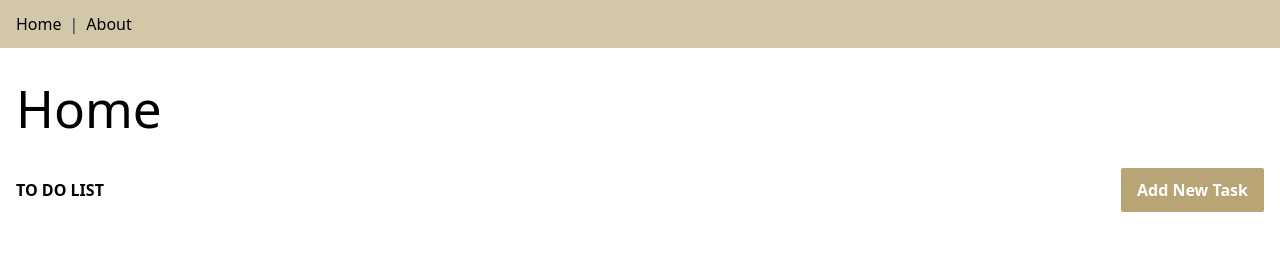
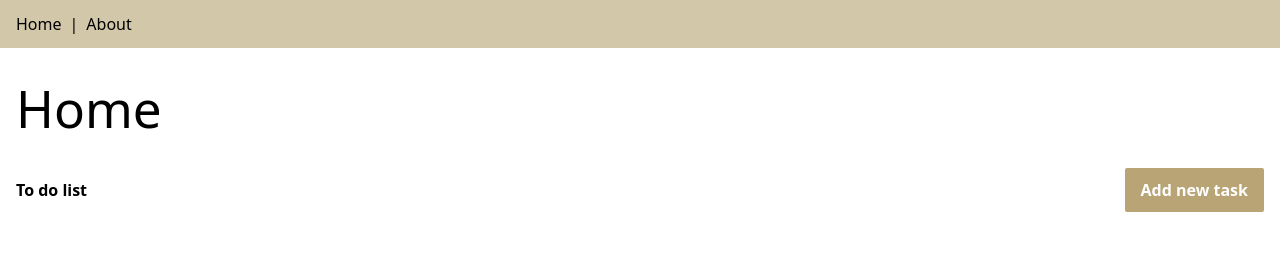
Before and after one commit to shayan541/my-todo-app, a React (Vite) app: page / in a window 1280 px wide. Shown: the top 264 px of the page. Built offline with nearby package versions, Linux system fonts and the light colour scheme.

Commit message:
fix: fix styles

```diff
--- a/src/componnets/common/table/Pagination.tsx
+++ b/src/componnets/common/table/Pagination.tsx
@@ -32,7 +32,7 @@ const Pagination: React.FC<{
           Next
         </Button>
       </div>
-      <div className="flex items-center relative z-20">
+      <div className="flex items-center relative z-20 h-45">
         <label className="mr-2 text-sm text-black">Rows per page:</label>
         <DropDown
           value={rowsPerPage}
--- a/src/componnets/common/table/Table.tsx
+++ b/src/componnets/common/table/Table.tsx
@@ -26,6 +26,7 @@ const Table: React.FC<TableProps> = ({ columns, data, deleteHandler, editHandler
 
   return (
     <div>
+      {/* when database is empty shows this message */}
       {displayedData.length === 0 ? (
         <p className="text-center text-black">database is empty please add new tasks first.</p>
       ) : (
--- a/src/componnets/common/table/TableMenu.tsx
+++ b/src/componnets/common/table/TableMenu.tsx
@@ -7,6 +7,7 @@ const TableMenu: React.FC<{ editHandler: () => void; deleteHandler: () => void }
       <div
         tabIndex={0}
         onBlur={(e) => {
+          // if mouse focused on this element return to avoid of closing the popup
           const nextFocus = e.relatedTarget as HTMLElement | null;
           if (nextFocus?.closest(".menu-container")) {
             return;
--- a/src/componnets/todoList/TodoList.tsx
+++ b/src/componnets/todoList/TodoList.tsx
@@ -46,9 +46,9 @@ const TodoList = () => {
   return (
     <div className="mt-8">
       <div className="flex justify-between flex-wrap items-center font-bold gap-3">
-        <h2 className="uppercase text-black">to do list</h2>
+        <h2 className=" text-black">To do list</h2>
         <div className="flex flex-row-reverse">
-          <Button onClick={() => setShowFormModal(true)}> Add New Task</Button>
+          <Button onClick={() => setShowFormModal(true)}> Add new task</Button>
         </div>
       </div>
       <div className="mt-12 mb-36">
@@ -68,7 +68,7 @@ const TodoList = () => {
         yesHandler={() => {
           deleteRow(selectedTaskId!);
         }}
-        question="Do You Really Want To Remove This Task ?"
+        question="Do you really want yo remove this task ?"
         title="Delete"
         isShown={showDeleteModal}
         onClose={() => setShowDeleteModal(false)}
--- a/src/componnets/todoList/form/FormItem.tsx
+++ b/src/componnets/todoList/form/FormItem.tsx
@@ -23,13 +23,14 @@ const FormItem = <T extends FieldValues>({
       <label htmlFor={id as string} className="block mb-1 font-medium text-black">
         {label}:
       </label>
+      {/* if type is checkbox return this element else return another */}
       {type === "checkbox" ? (
         <input
           type="checkbox"
           id={id as string}
           {...register(id, { required })}
           defaultChecked={Boolean(value)}
-          className="h-4 w-4 border-gray-300 rounded focus:ring-2 focus:ring-gold-200 outline-0 bg-white text-black"
+          className="h-4 w-4 border cursor-pointer border-gray-300 rounded bg-white text-gold-500 checked:bg-gold-200 checked:border-gold-500 focus:outline-none appearance-none checked:after:content-['✔'] checked:after:block checked:after:text-white checked:after:text-sm checked:after:leading-none checked:after:text-center"
         />
       ) : (
         <input
@@ -38,8 +39,7 @@ const FormItem = <T extends FieldValues>({
           {...register(id, { required })}
           defaultValue={getInputValue(value, type)}
           placeholder={placeholder}
-          className="w-full border bg-white text-black border-gray-300 rounded px-3 py-2 focus:outline-none focus:ring-2 focus:ring-gold-200 outline-0
-          "
+          className="w-full border bg-white text-black border-gray-300 rounded px-3 py-2 focus:outline-none focus:ring-2 focus:ring-gold-200 focus:border-transparent"
         />
       )}
       {/* error message */}
--- a/src/componnets/ui/Button.tsx
+++ b/src/componnets/ui/Button.tsx
@@ -3,6 +3,7 @@ import type { ButtonProps } from "../../types/input";
 
 const Button: React.FC<ButtonProps> = ({ variant = "primary", className, children, ...props }) => {
   return (
+    //  This button has two possible states primary and secondery
     <button
       className={`py-2.5 overflow-hidden rounded-sm font-medium  cursor-pointer relative  ${
         variant === "primary" ? " px-4 bg-gold-200 bg-opacity-90 text-white hover:bg-opacity-100 hover:text-black" : ""
--- a/src/componnets/ui/DropDown.tsx
+++ b/src/componnets/ui/DropDown.tsx
@@ -25,7 +25,7 @@ const DropDown = <T extends string | number>({ options, onChange, value }: DropD
       onClick={() => {
         setShowOptions(!showOptions);
       }}
-      className="border p-2 min-w-20 relative rounded focus:border-gold-200 focus:border-[3px]"
+      className="border p-2 min-w-20 relative rounded focus:border-gold-200 focus:border-[2px]"
     >
       <div className="flex justify-between">
         <div className="text-black">{selectedOption}</div>
--- a/src/index.css
+++ b/src/index.css
@@ -6,40 +6,13 @@
   font-family: system-ui, Avenir, Helvetica, Arial, sans-serif;
   line-height: 1.5;
   font-weight: 400;
-
-  color-scheme: light dark;
-  color: rgba(255, 255, 255, 0.87);
-  background-color: #242424;
-
   font-synthesis: none;
   text-rendering: optimizeLegibility;
   -webkit-font-smoothing: antialiased;
   -moz-osx-font-smoothing: grayscale;
 }
 
-a {
-  font-weight: 500;
-  color: #646cff;
-  text-decoration: inherit;
-}
-a:hover {
-  color: #535bf2;
-}
-
 h1 {
   font-size: 3.2em;
   line-height: 1.1;
 }
-
-@media (prefers-color-scheme: light) {
-  :root {
-    color: #213547;
-    background-color: #ffffff;
-  }
-  a:hover {
-    color: #747bff;
-  }
-  button {
-    background-color: #f9f9f9;
-  }
-}
--- a/tailwind.config.js
+++ b/tailwind.config.js
@@ -7,7 +7,8 @@ module.exports = {
   theme: {
     extend: {
       spacing:{
-        '43':'43px'
+        '43':'43px',
+        '45':'45px'
       },
       colors:{
         gold:{
```
